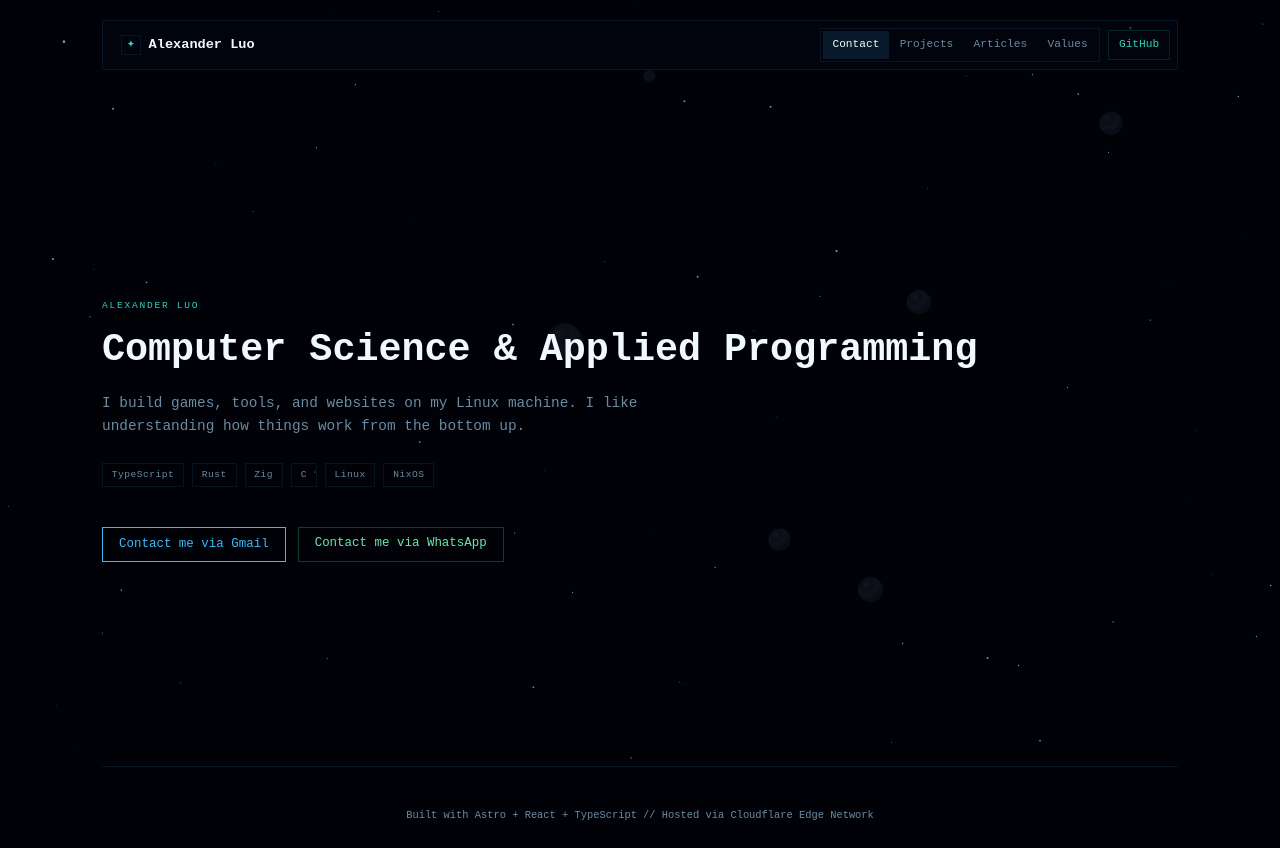
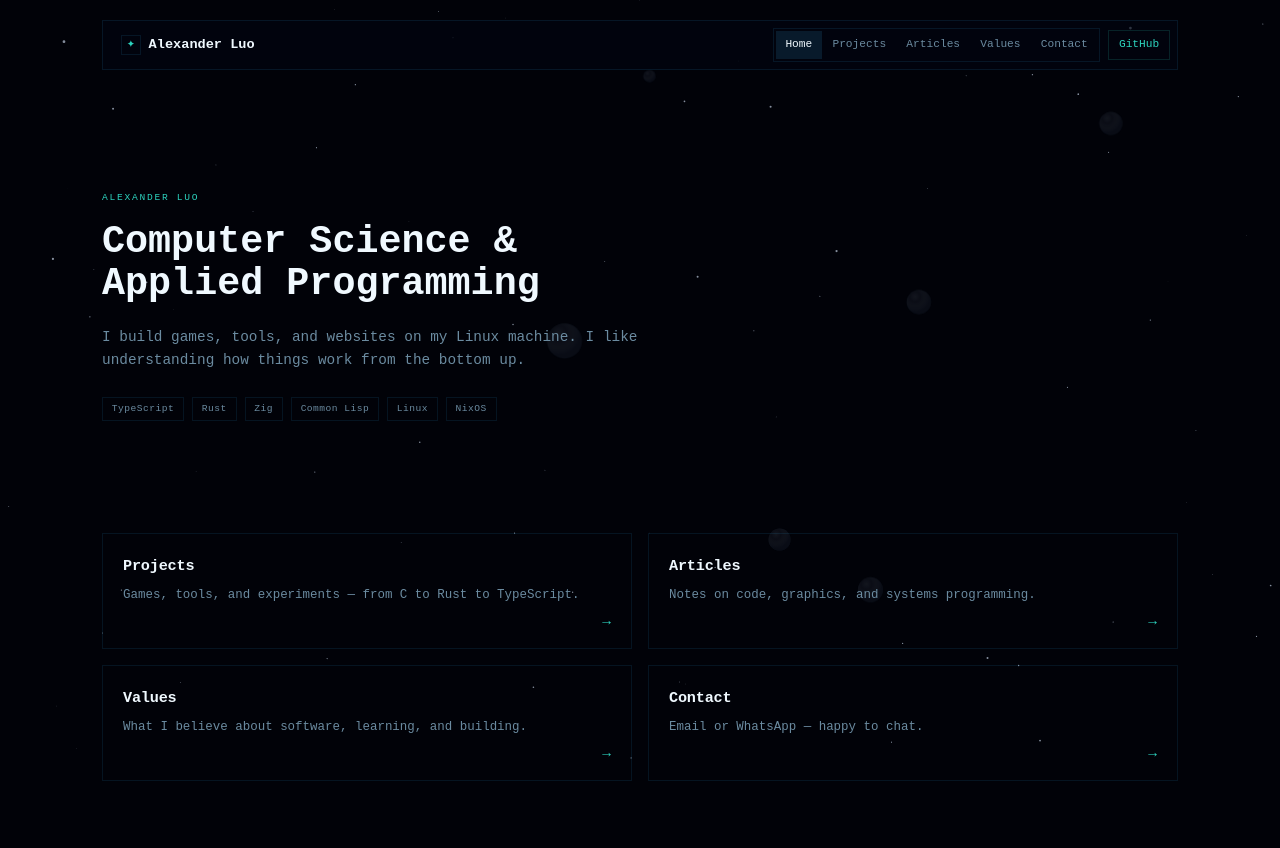
Before and after one commit to aluoty/website, an Astro site: page / in a window 1280 px wide. Shown: the top 848 px of the page. Built offline with nearby package versions, Linux system fonts and the light colour scheme; Astro itself is replaced by a stand-in of ours.

Commit message:
add homepage

```diff
--- a/src/components/Navbar.astro
+++ b/src/components/Navbar.astro
@@ -1,6 +1,6 @@
 ---
 interface Props {
-  active?: 'projects' | 'contact' | 'articles' | 'values';
+  active?: 'home' | 'projects' | 'contact' | 'articles' | 'values';
 }
 const { active } = Astro.props;
 ---
@@ -13,10 +13,11 @@ const { active } = Astro.props;
     </a>
     <div class="nav-links">
       <div class="nav-links__group" role="tablist" aria-label="Sections">
-        <a href="/" role="tab" class:list={{ 'nav-active': active === 'contact' || !active }}>Contact</a>
+        <a href="/" role="tab" class:list={{ 'nav-active': active === 'home' || !active }}>Home</a>
         <a href="/projects" role="tab" class:list={{ 'nav-active': active === 'projects' }}>Projects</a>
         <a href="/articles" role="tab" class:list={{ 'nav-active': active === 'articles' }}>Articles</a>
         <a href="/values" role="tab" class:list={{ 'nav-active': active === 'values' }}>Values</a>
+        <a href="/contact" role="tab" class:list={{ 'nav-active': active === 'contact' }}>Contact</a>
       </div>
       <a href="https://github.com/aluoty" class="nav-github" target="_blank" rel="noreferrer">GitHub</a>
     </div>
--- a/src/pages/index.astro
+++ b/src/pages/index.astro
@@ -10,11 +10,11 @@ import { Planets } from '../components/Planets';
   <Planets />
 
   <div class="page" id="page-root">
-    <Navbar active="contact" />
+    <Navbar active="home" />
 
     <main class="content-view">
-      <section class="hero-section">
-        <div class="section-label">Alexander Luo</div>
+      <section class="hero-section landing-hero">
+        <p class="section-label">Alexander Luo</p>
         <h1 class="hero-title">Computer Science &amp; Applied Programming</h1>
         <p class="hero-subtitle">
           I build games, tools, and websites on my Linux machine. I like understanding how things work from the bottom up.
@@ -23,16 +23,33 @@ import { Planets } from '../components/Planets';
           <span class="skill-tag">TypeScript</span>
           <span class="skill-tag">Rust</span>
           <span class="skill-tag">Zig</span>
-          <span class="skill-tag">C</span>
+          <span class="skill-tag">Common Lisp</span>
           <span class="skill-tag">Linux</span>
           <span class="skill-tag">NixOS</span>
         </div>
-        <div class="cta-group">
-          <button id="copy-email" class="btn-primary">Contact me via Gmail</button>
-          <a href="https://wa.me/6583380910" class="btn-whatsapp" target="_blank" rel="noreferrer">
-            Contact me via WhatsApp
-          </a>
-        </div>
+      </section>
+
+      <section class="home-sections">
+        <a href="/projects" class="home-card">
+          <h3>Projects</h3>
+          <p>Games, tools, and experiments — from C to Rust to TypeScript.</p>
+          <span class="home-card__arrow">&rarr;</span>
+        </a>
+        <a href="/articles" class="home-card">
+          <h3>Articles</h3>
+          <p>Notes on code, graphics, and systems programming.</p>
+          <span class="home-card__arrow">&rarr;</span>
+        </a>
+        <a href="/values" class="home-card">
+          <h3>Values</h3>
+          <p>What I believe about software, learning, and building.</p>
+          <span class="home-card__arrow">&rarr;</span>
+        </a>
+        <a href="/contact" class="home-card">
+          <h3>Contact</h3>
+          <p>Email or WhatsApp — happy to chat.</p>
+          <span class="home-card__arrow">&rarr;</span>
+        </a>
       </section>
     </main>
 
@@ -40,14 +57,4 @@ import { Planets } from '../components/Planets';
       <p>Built with Astro + React + TypeScript // Hosted via Cloudflare Edge Network</p>
     </footer>
   </div>
-
-  <script is:inline>
-    document.getElementById('copy-email')?.addEventListener('click', function() {
-      navigator.clipboard.writeText('alexanderluo0910@gmail.com').then(function() {
-        var t = this;
-        t.textContent = 'Copied!';
-        setTimeout(function() { t.textContent = 'Contact me via Gmail'; }, 2000);
-      }.bind(this));
-    });
-  </script>
 </Layout>
--- a/src/styles/global.css
+++ b/src/styles/global.css
@@ -18,6 +18,10 @@ body {
   -webkit-font-smoothing: antialiased;
   min-height: 100vh;
   overflow-x: hidden;
+}
+
+::view-transition-old(root), ::view-transition-new(root) {
+  animation-duration: 200ms;
 }
 
 ::-webkit-scrollbar { width: 5px }
@@ -92,10 +96,11 @@ body {
   color: var(--text-dim);
   font-size: 0.7rem; font-family: var(--font);
   text-decoration: none; padding: 0.3rem 0.6rem;
-  transition: color 0.15s, background 0.15s;
+  transition: color 0.1s, background 0.1s;
 }
 
 .nav-links__group a:hover { color: var(--text); background: rgba(56, 189, 248, 0.08) }
+.nav-links__group a:active { background: rgba(56, 189, 248, 0.15) }
 
 .nav-links__group .nav-active { color: var(--text); background: rgba(56, 189, 248, 0.12) }
 
@@ -105,10 +110,11 @@ body {
   font-size: 0.7rem; font-family: var(--font);
   color: var(--accent2); text-decoration: none;
   border: 1px solid rgba(45, 212, 191, 0.15);
-  transition: color 0.15s, background 0.15s;
+  transition: color 0.1s, background 0.1s;
 }
 
 .nav-github:hover { color: #fff; background: rgba(56, 189, 248, 0.15) }
+.nav-github:active { background: rgba(56, 189, 248, 0.25) }
 
 /* Content */
 .content-view { flex: 1; display: flex; flex-direction: column; gap: 2.5rem }
@@ -156,13 +162,15 @@ body {
   cursor: pointer; background: transparent;
   border: 1px solid var(--accent); color: var(--accent);
   text-decoration: none; display: inline-flex; align-items: center;
-  transition: color 0.15s, background 0.15s;
+  transition: color 0.1s, background 0.1s, transform 0.1s;
 }
 
 .btn-primary:hover { background: var(--accent); color: var(--bg) }
+.btn-primary:active { transform: scale(0.97) }
 
 .btn-whatsapp { color: #6ee7a8; border-color: rgba(37, 211, 102, 0.3) }
 .btn-whatsapp:hover { background: #25d366; color: #052e16 }
+.btn-whatsapp:active { transform: scale(0.97) }
 
 /* Sections */
 .projects-section, .articles-section, .values-section { padding: 3.5rem 0 4rem }
@@ -188,12 +196,16 @@ body {
 .project-card, .article-card, .value-card {
   border: 1px solid var(--border);
   padding: 1.5rem; display: flex; flex-direction: column;
-  transition: border-color 0.15s, background 0.15s;
+  transition: border-color 0.1s, background 0.1s, transform 0.1s;
 }
 
 .project-card:hover, .article-card:hover, .value-card:hover {
   border-color: rgba(56, 189, 248, 0.25);
   background: rgba(56, 189, 248, 0.02);
+}
+
+.project-card:active, .article-card:active, .value-card:active {
+  transform: scale(0.99);
 }
 
 .project-card h3, .article-card h3, .value-card h3 {
@@ -232,10 +244,11 @@ body {
   color: var(--accent); text-decoration: none; font-size: 0.75rem;
   margin-top: auto; display: inline-flex; align-items: center; gap: 0.25rem;
   padding: 0.3rem 0.6rem; border: 1px solid transparent;
-  transition: border-color 0.15s, color 0.15s, background 0.15s;
+  transition: border-color 0.1s, color 0.1s, background 0.1s, gap 0.1s;
 }
 
-.card-link:hover { color: var(--bg); border-color: var(--accent); background: var(--accent) }
+.card-link:hover { color: var(--bg); border-color: var(--accent); background: var(--accent); gap: 0.45rem }
+.card-link:active { transform: scale(0.97) }
 
 .articles-intro {
   color: var(--text-dim); font-size: 0.85rem;
@@ -245,6 +258,62 @@ body {
 .article-card__date {
   font-size: 0.6rem; color: var(--text-dim);
   margin-bottom: 0.4rem; letter-spacing: 0.02em;
+}
+
+/* Home page */
+.landing-hero, .contact-hero {
+  padding-bottom: 2rem; min-height: auto;
+}
+
+.landing-hero .hero-title,
+.contact-hero .hero-title {
+  max-width: 540px;
+}
+
+.home-sections {
+  display: grid; grid-template-columns: repeat(2, 1fr);
+  gap: 1rem; padding-bottom: 4rem;
+}
+
+.home-card {
+  border: 1px solid var(--border);
+  padding: 1.25rem;
+  display: flex; flex-direction: column; gap: 0.5rem;
+  text-decoration: none; cursor: pointer;
+  transition: border-color 0.1s, background 0.1s, transform 0.1s;
+  position: relative;
+}
+
+.home-card:hover {
+  border-color: rgba(56, 189, 248, 0.25);
+  background: rgba(56, 189, 248, 0.02);
+}
+
+.home-card:active { transform: scale(0.98) }
+
+.home-card h3 {
+  font-size: 0.95rem; font-weight: 600; color: var(--text);
+  letter-spacing: -0.2px;
+}
+
+.home-card p {
+  font-size: 0.78rem; color: var(--text-dim);
+  line-height: 1.55; margin: 0;
+}
+
+.home-card__arrow {
+  align-self: flex-end; font-size: 0.9rem;
+  color: var(--accent2);
+  transition: transform 0.1s;
+  line-height: 1;
+}
+
+.home-card:hover .home-card__arrow {
+  transform: translateX(4px);
+}
+
+@media (max-width: 560px) {
+  .home-sections { grid-template-columns: 1fr }
 }
 
 /* Footer */
@@ -257,9 +326,11 @@ body {
 
 .footer a {
   color: var(--accent); text-decoration: none;
+  transition: color 0.1s;
 }
 
 .footer a:hover { color: var(--accent2) }
+.footer a:active { opacity: 0.7 }
 
 /* Article layout */
 .article-layout {
@@ -277,10 +348,11 @@ body {
   text-decoration: none; margin-bottom: 1.25rem;
   padding-left: 0.75rem;
   border-left: 1px solid var(--border);
-  transition: color 0.15s, border-color 0.15s;
+  transition: color 0.1s, border-color 0.1s, gap 0.1s;
 }
 
-.article-layout__back:hover { color: var(--accent); border-color: var(--accent) }
+.article-layout__back:hover { color: var(--accent); border-color: var(--accent); gap: 0.6rem }
+.article-layout__back:active { opacity: 0.7 }
 
 .article-layout__meta {
   font-size: 0.7rem; color: var(--text-dim);
@@ -333,7 +405,7 @@ body {
 
 .article-layout__body a {
   color: #7dd3fc; text-underline-offset: 3px;
-  text-decoration: underline; transition: color 0.15s;
+  text-decoration: underline; transition: color 0.1s;
 }
 
 .article-layout__body a:hover { color: #bae6fd }
```
Also changed, not shown: src/content/articles/an-introduction-to-me.md (+2 -18 lines), src/pages/contact.astro (added, +45 -0 lines).
